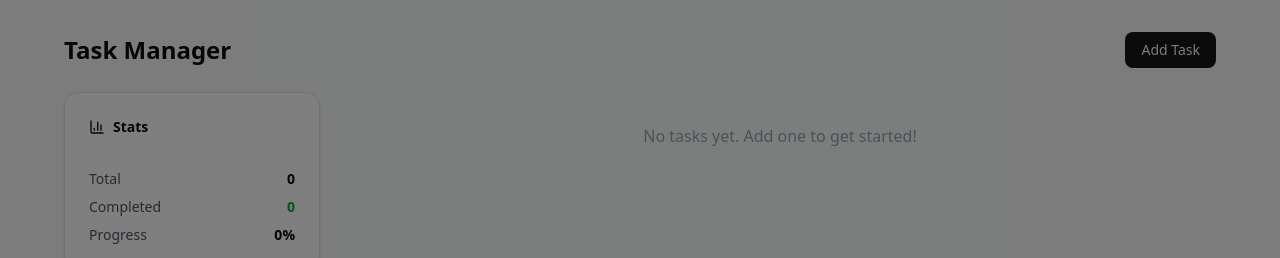
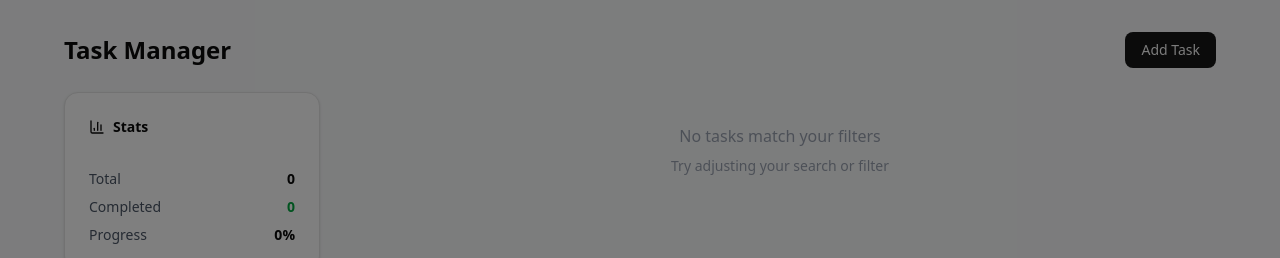
Before and after one commit to asyndesis/task-manager, a React (Vite) app: page / in a window 1280 px wide. Both pictures are taken after typing "Sample" into the empty fields and a click on the button "Add Task". Shown: the top 258 px of the page. Built offline with nearby package versions, Linux system fonts and the light colour scheme.

Commit message:
Feat: better user feedback for empty states

```diff
--- a/src/components/TaskList.jsx
+++ b/src/components/TaskList.jsx
@@ -15,8 +15,13 @@ import {
   TASK_PRIORITY_CLASSES,
   TASK_TEXT_COMPLETED,
   TASK_TEXT_ACTIVE,
+  FILTER,
 } from "@/constants/taskConstants";
-import { useTaskStore, selectIsLoading } from "@/stores/taskStore";
+import {
+  useTaskStore,
+  selectIsLoading,
+  selectHasActiveFilters,
+} from "@/stores/taskStore";
 import { useFilteredTasks } from "@/hooks/useFilteredTasks";
 import { Pencil, Check, X, Trash2 } from "lucide-react";
 
@@ -197,6 +202,7 @@ const TaskListSkeleton = () => (
 
 export const TaskList = () => {
   const isLoading = useTaskStore(selectIsLoading);
+  const hasActiveFilters = useTaskStore(selectHasActiveFilters);
   const tasks = useFilteredTasks();
 
   if (isLoading) {
@@ -206,7 +212,14 @@ export const TaskList = () => {
   if (tasks.length === 0) {
     return (
       <div className="text-center py-8 text-gray-400">
-        No tasks yet. Add one to get started!
+        {hasActiveFilters ? (
+          <>
+            <p>No tasks match your filters</p>
+            <p className="text-sm mt-2">Try adjusting your search or filter</p>
+          </>
+        ) : (
+          "No tasks yet. Add one to get started!"
+        )}
       </div>
     );
   }
--- a/src/stores/taskStore.js
+++ b/src/stores/taskStore.js
@@ -132,3 +132,5 @@ export const selectIsLoading = (state) => state.isLoading;
 export const selectFilter = (state) => state.filter;
 export const selectSearchTerm = (state) => state.searchTerm;
 export const selectIsAddDialogOpen = (state) => state.isAddDialogOpen;
+export const selectHasActiveFilters = (state) =>
+  state.filter !== FILTER.ALL || state.searchTerm.trim() !== "";
```
